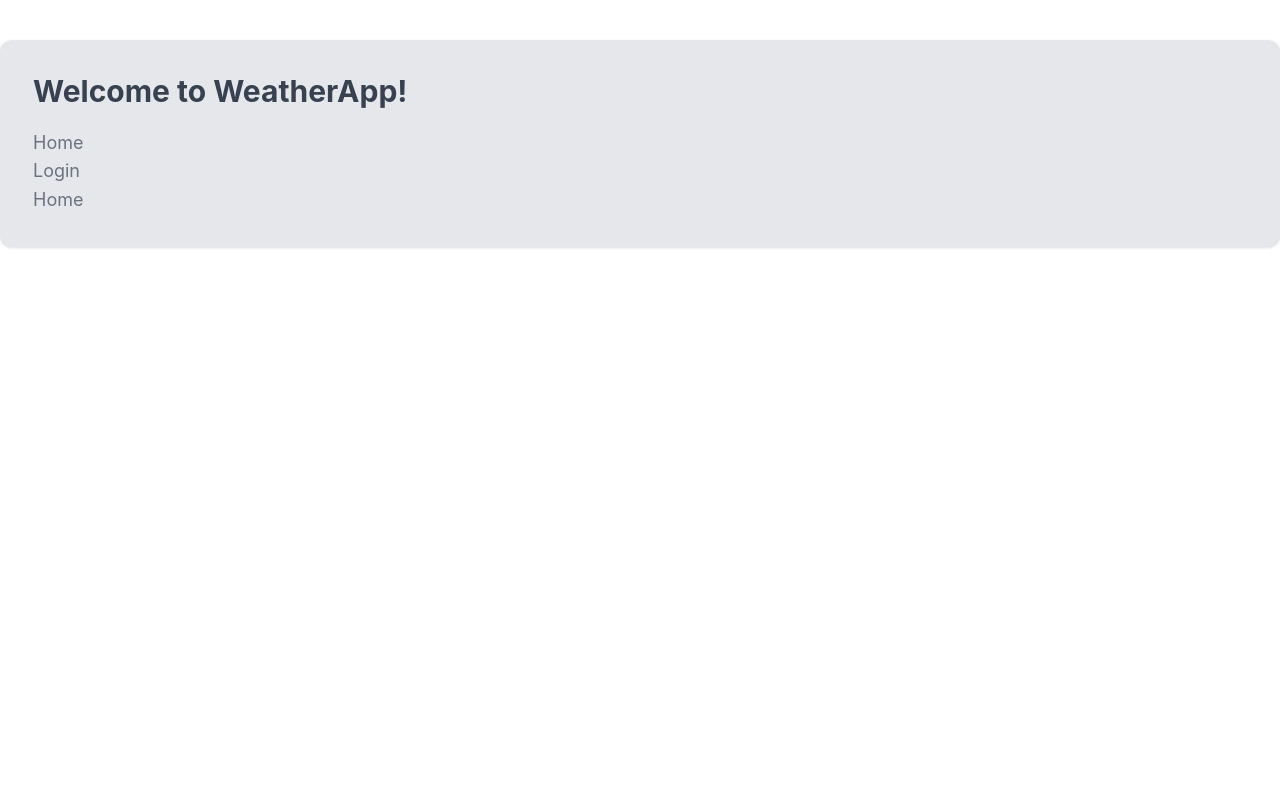
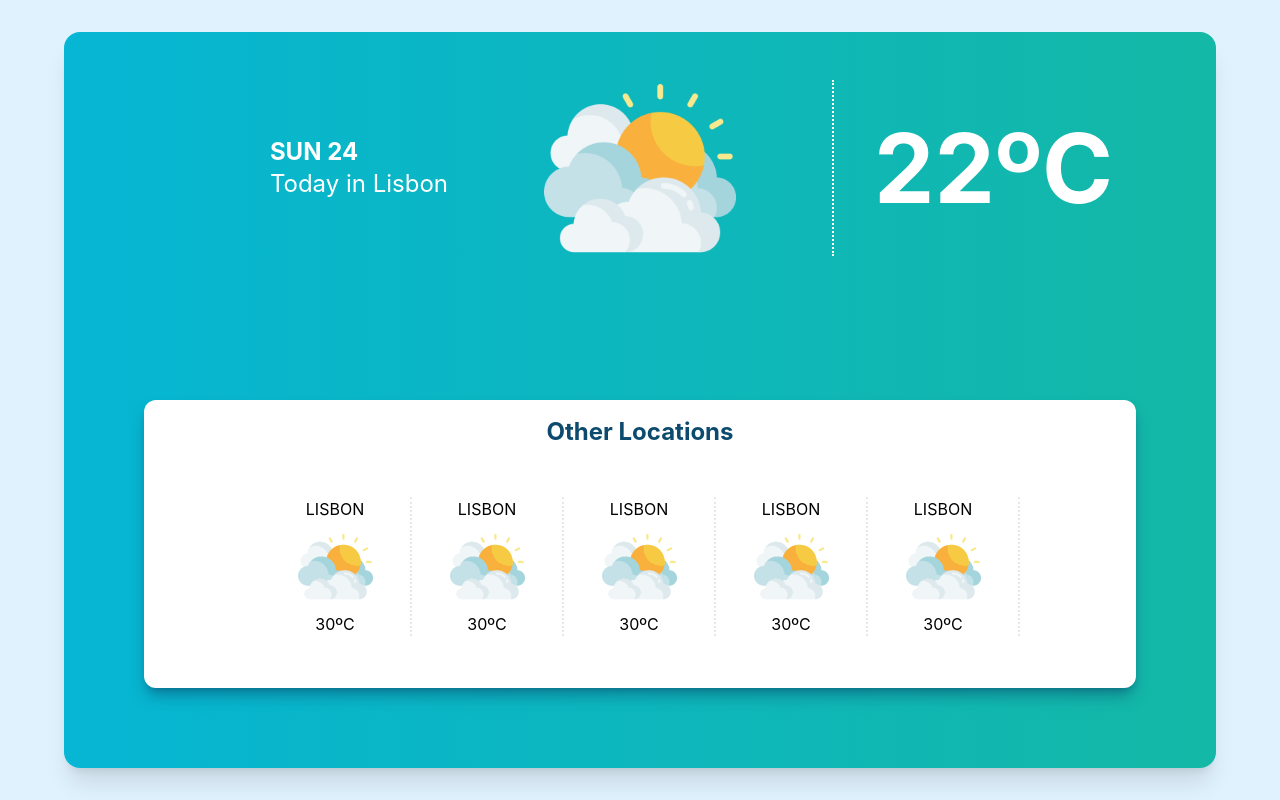
Before and after one commit to andreiaasp/weatherApp, a React (Create React App) app in the folder frontend/weather-app/: page / in a window 1280 px wide. Built offline with nearby package versions, Linux system fonts and the light colour scheme.

Commit message:
feature: added home dashboard static

```diff
--- a/frontend/weather-app/public/index.html
+++ b/frontend/weather-app/public/index.html
@@ -10,6 +10,9 @@
       content="Web site created using create-react-app"
     />
     <link rel="apple-touch-icon" href="%PUBLIC_URL%/logo192.png" />
+    <link rel="stylesheet" href="https://fonts.googleapis.com/css2?family=Inter:wght@400;700&display=swap">
+
+
     <!--
       manifest.json provides metadata used when your web app is installed on a
       user's mobile device or desktop. See https://developers.google.com/web/fundamentals/web-app-manifest/
@@ -24,7 +27,7 @@
       work correctly both with client-side routing and a non-root public URL.
       Learn how to configure a non-root public URL by running `npm run build`.
     -->
-    <title>React App</title>
+    <title>Weather App</title>
   </head>
   <body>
     <noscript>You need to enable JavaScript to run this app.</noscript>
--- a/frontend/weather-app/src/App.tsx
+++ b/frontend/weather-app/src/App.tsx
@@ -1,25 +1,9 @@
-import * as React from "react";
-import { Link } from "react-router-dom";
-import Main from "./components/Main";
+import Home from "./components/Home";
 
 export default function App() {
   return (
-    <>
-      <div className="container mx-auto bg-gray-200 rounded-xl shadow border p-8 m-10">
-        <p className="text-3xl text-gray-700 font-bold mb-5">Welcome to WeatherApp!</p>
-        <div className="text-gray-500 text-lg">
-          <ul>
-            <li>
-              <Link to="/">Home</Link>
-            </li>
-            <li>
-              <Link to="/login">Login</Link>
-            </li>
-          </ul>
-          <hr />
-          <Main />
-        </div>
-      </div>
-    </>
+    <div id="page" className="bg-sky-100 h-screen py-8 px-16">
+      <Home />
+    </div>
   );
 }
--- /dev/null
+++ b/frontend/weather-app/src/components/Card.tsx
@@ -0,0 +1,17 @@
+import React, { useState } from "react";
+import cloudy from "./../img/cloudy.png";
+
+function NavBar() {
+  return (
+    <div
+      className="flex flex-col items-center w-1/6 gap-2 border-s-2 border-gray-200 border-dotted h-fit"
+      dir="rtl"
+    >
+      <h2 className="text-center uppercase">Lisbon</h2>
+      <img className="w-1/2" src={cloudy} />
+      <span>30ºC</span>
+    </div>
+  );
+}
+
+export default NavBar;
--- a/frontend/weather-app/src/components/Home.tsx
+++ b/frontend/weather-app/src/components/Home.tsx
@@ -1,4 +1,45 @@
+import cloudy from "./../img/cloudy.png";
+import Card from "./Card";
+
 const Home = () => {
-    return <p>Home</p>;
-}
+  return (
+    <div
+      id="container"
+      className="h-full bg-gradient-to-r from-cyan-500 to-teal-500 rounded-2xl flex flex-col shadow-xl"
+    >
+      <div id="upper-div" className="flex-1">
+        <div
+          id="upper-div"
+          className="justify-items-center grid grid-cols-3 relative top-10 flex-1"
+        >
+          <div className="flex flex-col col-span-1 justify-self-end self-center text-white text-2xl">
+            <strong>SUN 24</strong>
+            <span>Today in Lisbon</span>
+          </div>
+          <img className="w-1/2" src={cloudy} />
+          <div className="justify-self-start self-center border-l-2 border-white border-dotted ">
+            <p className="font-bold text-8xl text-white col-span-1 p-10">
+              22ºC
+            </p>
+          </div>
+        </div>
+      </div>
+
+      <div id="lower-div " className="flex-1 p-20">
+        <div className="bg-white rounded-xl h-full flex flex-col shadow-lg shadow-sky-900/50">
+          <h2 className="text-sky-900 font-bold text-2xl p-4 self-center">
+            Other Locations
+          </h2>
+          <div className="bg-red mx-10 mb-5 flex-1 h-1/3 flex flex-row items-center justify-center">
+            <Card />
+            <Card />
+            <Card />
+            <Card />
+            <Card />
+          </div>
+        </div>
+      </div>
+    </div>
+  );
+};
 export default Home;
--- a/frontend/weather-app/src/components/Login.tsx
+++ /dev/null
@@ -1,5 +0,0 @@
-const Login = () => {
-  return <div>Login page - Implement your authentication logic here.</div>;
-};
-
-export default Login;
--- a/frontend/weather-app/src/components/Main.tsx
+++ /dev/null
@@ -1,13 +0,0 @@
-import { Routes, Route } from "react-router-dom";
-import Home from "./Home";
-import Login from "./Login";
-
-const Main = () => {
-  return (
-    <Routes>
-      <Route path="/" element={<Home />} />
-      <Route path="/login" element={<Login />} />
-    </Routes>
-  );
-};
-export default Main;
--- a/frontend/weather-app/src/index.css
+++ b/frontend/weather-app/src/index.css
@@ -9,9 +9,5 @@ body {
     sans-serif;
   -webkit-font-smoothing: antialiased;
   -moz-osx-font-smoothing: grayscale;
+  padding: 0;
 }
-
-code {
-  font-family: source-code-pro, Menlo, Monaco, Consolas, 'Courier New',
-    monospace;
-}
--- a/frontend/weather-app/tailwind.config.js
+++ b/frontend/weather-app/tailwind.config.js
@@ -4,7 +4,14 @@ module.exports = {
     "./src/**/*.{js,jsx,ts,tsx}",
   ],
   theme: {
-    extend: {},
+    extend: {
+      backgroundColor: {
+        'lilac': '#DBD5EF',
+      },
+      fontFamily: {
+        inter: ['Inter', 'sans'],
+      },
+    },
   },
   plugins: [],
 }
```
Also changed, not shown: frontend/weather-app/src/img/cloudy.png (added).
